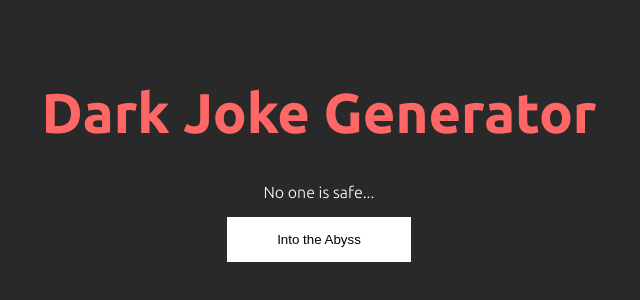
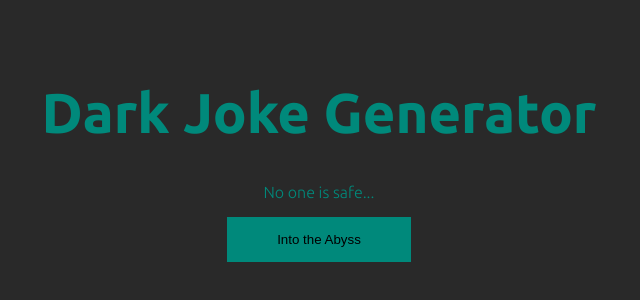
Before and after one commit to theLadEli/dark-joke-generator, a plain HTML site: page index.html in a window 1280 px wide. Shown: the part 248-548 px from the top of the page, without its empty margins (321-961 px from the left). Drawn offline with Linux system fonts and the light colour scheme.

Commit message:
Update style.css

```diff
--- a/style.css
+++ b/style.css
@@ -24,21 +24,21 @@ body {
 }
 
 h1 {
-    color: #ff6666;
+    color: #00897b;
     font-size: 3.5rem;
 }
 
 p {
-    color: #ffffff;
+    color: #00897b;
 }
 
 #joke {
-    color: #ff6666;
+    color: #00564d;
 }
 
 button {
     padding: 15px 50px;
-    background-color: #ffffff;
+    background-color: #00897b;
     border: none;
     cursor: pointer;
 }
```
